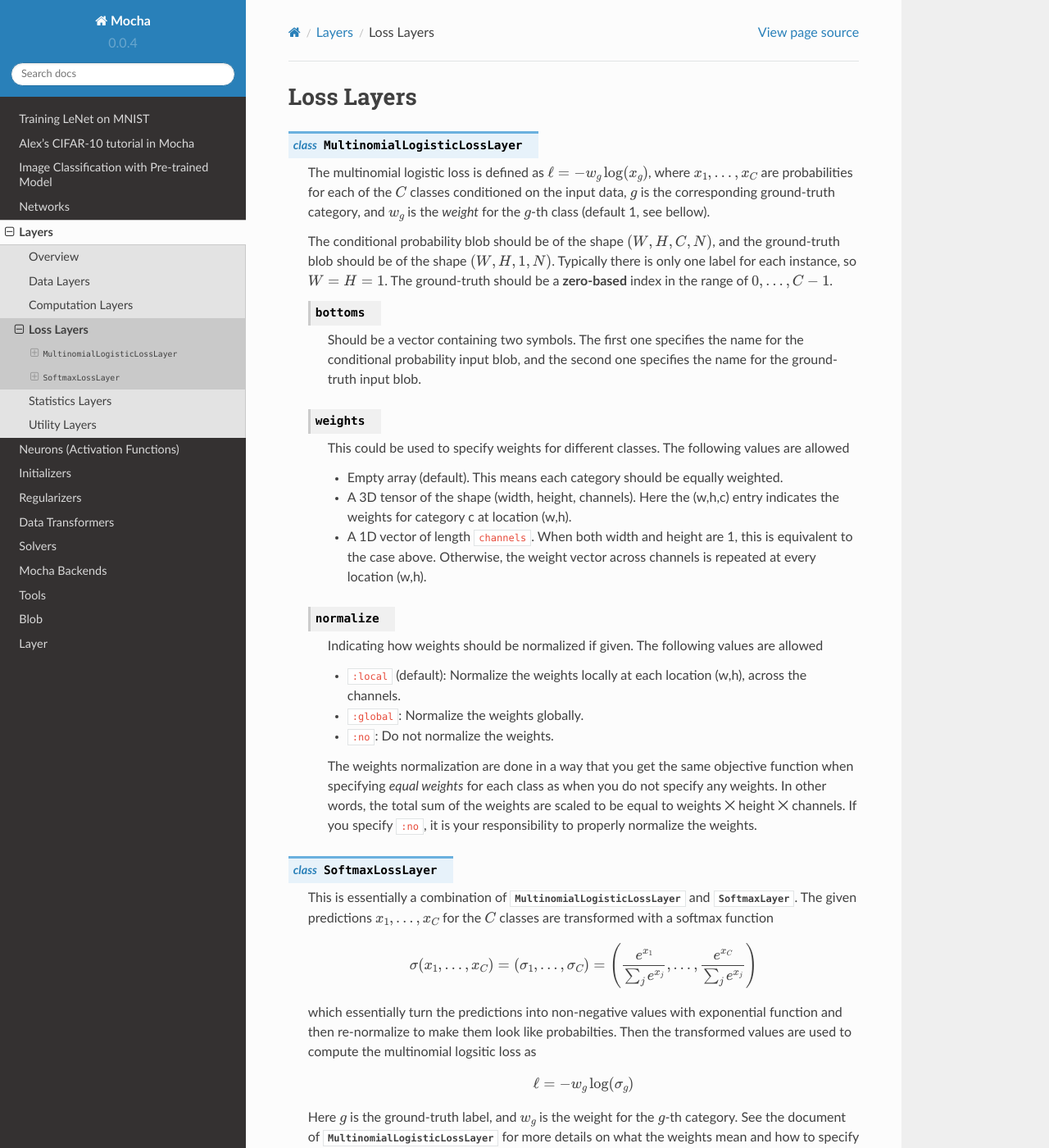
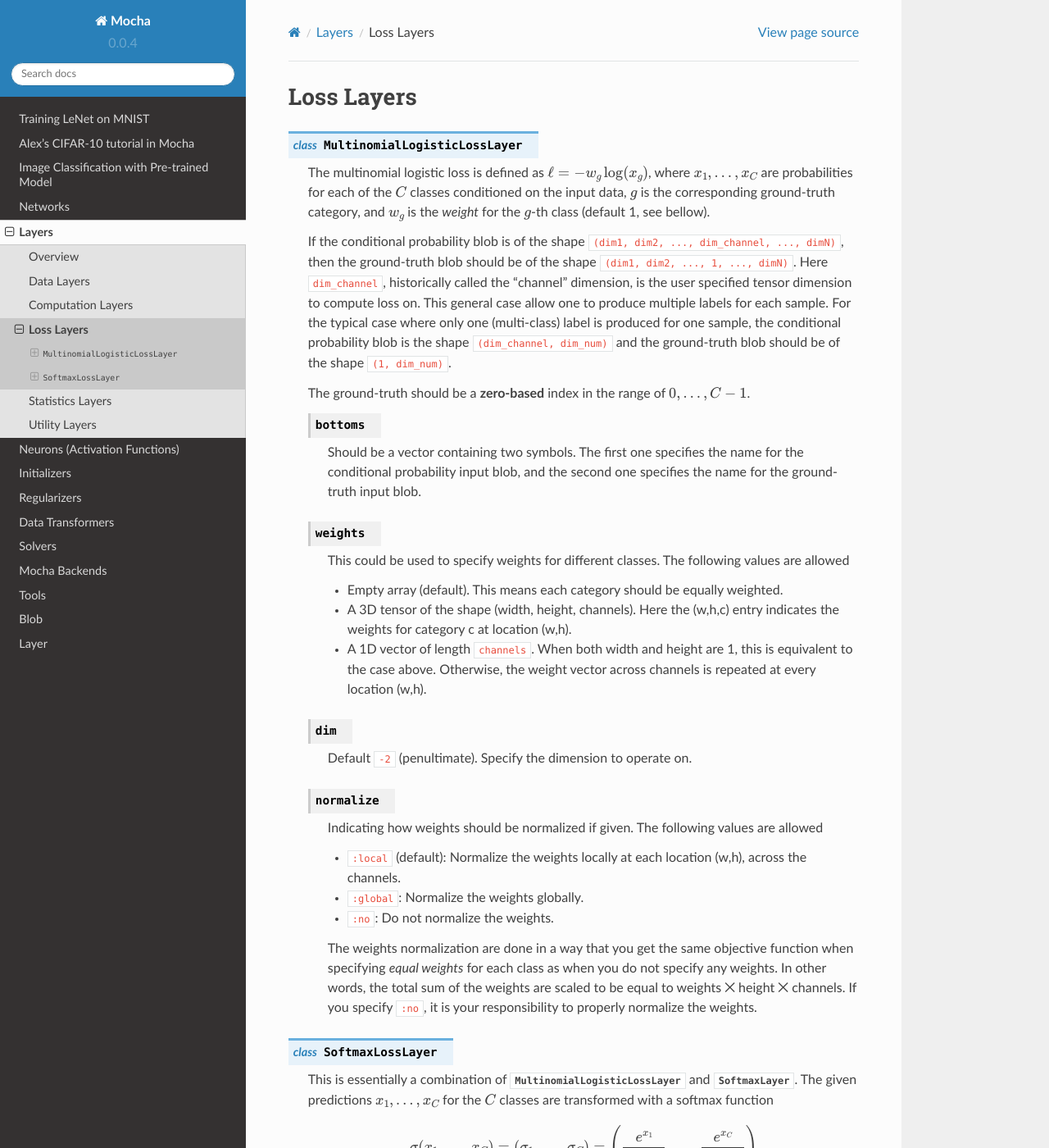
Before and after one commit to pluskid/Mocha.jl, a Sphinx documentation site: the page built from docs/user-guide/layers/loss-layer.rst, in a window 1280 px wide and 1400 px high. Shown: the whole window at 82% size. Built offline with Sphinx 7.4.7 and the Read the Docs theme 2.0.0, drawn with Linux system fonts in a browser that asks for light colours; some of the changed text lies outside the part shown.

Commit message:
update doc for ND-tensor

```diff
--- a/docs/user-guide/layers/loss-layer.rst
+++ b/docs/user-guide/layers/loss-layer.rst
@@ -9,10 +9,17 @@ Loss Layers
    ground-truth category, and :math:`w_g` is the *weight* for the :math:`g`-th
    class (default 1, see bellow).
 
-   The conditional probability blob should be of the shape :math:`(W,H,C,N)`,
-   and the ground-truth blob should be of the shape :math:`(W,H,1,N)`. Typically
-   there is only one label for each instance, so :math:`W=H=1`. The ground-truth
-   should be a **zero-based** index in the range of :math:`0,\ldots,C-1`.
+   If the conditional probability blob is of the shape ``(dim1, dim2, ...,
+   dim_channel, ..., dimN)``, then the ground-truth blob should be of the shape
+   ``(dim1, dim2, ..., 1, ..., dimN)``. Here ``dim_channel``, historically called
+   the "channel" dimension, is the user specified tensor dimension to compute
+   loss on. This general case allow one to produce multiple labels for each
+   sample. For the typical case where only one (multi-class) label is produced
+   for one sample, the conditional probability blob is the shape ``(dim_channel,
+   dim_num)`` and the ground-truth blob should be of the shape ``(1, dim_num)``.
+
+   The ground-truth should be a **zero-based** index in the range of
+   :math:`0,\ldots,C-1`.
 
    .. attribute:: bottoms
 
@@ -33,6 +40,10 @@ Loss Layers
         this is equivalent to the case above. Otherwise, the weight vector
         across channels is repeated at every location (w,h).
 
+   .. attribute:: dim
+
+      Default ``-2`` (penultimate). Specify the dimension to operate on.
+
    .. attribute:: normalize
 
       Indicating how weights should be normalized if given. The following values
@@ -49,7 +60,6 @@ Loss Layers
       weights are scaled to be equal to weights ⨉ height ⨉ channels. If you
       specify ``:no``, it is your responsibility to properly normalize the
       weights.
-
 
 
 .. class:: SoftmaxLossLayer
@@ -96,6 +106,12 @@ Loss Layers
       name for the conditional probability input blob, and the second one
       specifies the name for the ground-truth input blob.
 
+   .. attribute:: dim
+
+      Default ``-2`` (penultimate). Specify the dimension to operate on. For
+      a 4D vision tensor blob, the default value (penultimate) translates to the
+      3rd tensor dimension, usually called the "channel" dimension.
+
    .. attribute::
       weights
       normalize
--- a/docs/user-guide/layers/stat-layer.rst
+++ b/docs/user-guide/layers/stat-layer.rst
@@ -11,3 +11,7 @@ Statistics Layers
    .. attribute:: bottoms
 
       The blob names for prediction and labels (in that order).
+
+   .. attribute:: dim
+
+      Default ``-2`` (penultimate). Specify the dimension to operate on.
```
Also changed, not shown: docs/user-guide/initializer.rst (+3 -4 lines), docs/user-guide/layers/util-layer.rst (+5 -12 lines).
